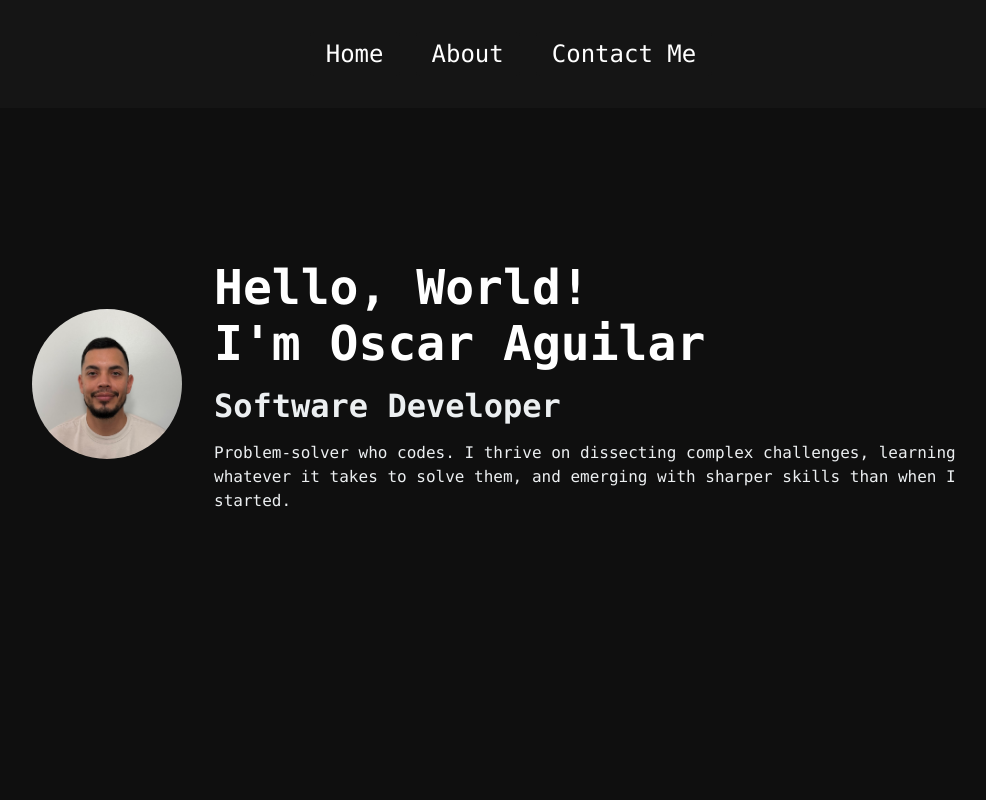
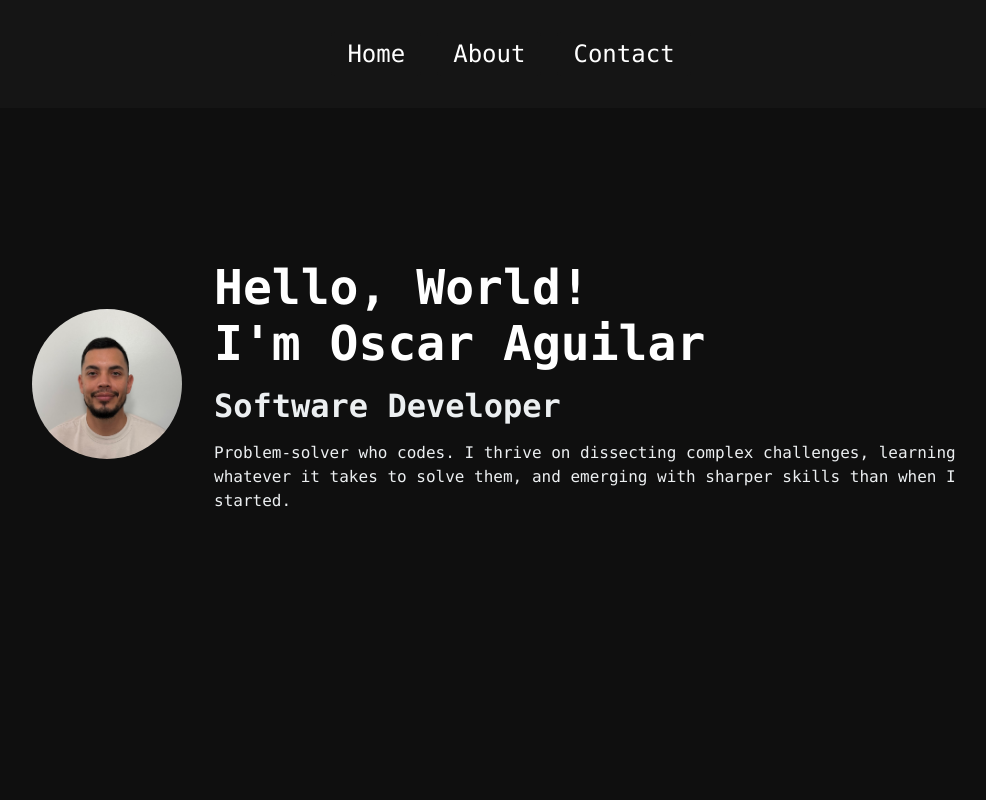
Before and after one commit to oaguilar83/dev-portfolio-frontend, a React (Vite) app: page / in a window 1280 px wide. Shown: the top 800 px of the page, without its empty margins (129-1115 px from the left). Built offline with nearby package versions, Linux system fonts and the light colour scheme; some icons are missing.

Commit message:
fix alignment and shortened nav buttons

```diff
--- a/src/components/home/Home.jsx
+++ b/src/components/home/Home.jsx
@@ -8,7 +8,9 @@ function Home() {
     <section id="home" className={globalStyles.section}>
       <div className={globalStyles.section_content}>
         <div className={styles.image_text_content}>
-          <RoundImage image="images/profile_picture.jpeg" />
+          <div className={styles.image}>
+            <RoundImage image="images/profile_picture.jpeg" />
+          </div>
           <div className={styles.text}>
             <h1 className={styles.text_title}>Hello, World!<br></br>I&#39;m Oscar Aguilar</h1>
             <h2 className={styles.text_subtitle}>Software Developer</h2>
--- a/src/components/home/Home.module.css
+++ b/src/components/home/Home.module.css
@@ -1,3 +1,7 @@
+.image {
+  text-align: center;
+}
+
 .text {
   margin: 1rem;
 }
@@ -36,7 +40,6 @@
       display: flex;
       justify-content: center;
       align-items: center;
-      text-align: left;
     }
   }
 }
--- a/src/components/navbar/Navbar.jsx
+++ b/src/components/navbar/Navbar.jsx
@@ -18,7 +18,7 @@ function Navbar() {
           <button className={styles.navbar_links_button} onClick={() => scrollToSection('about')}>About</button>
         </li>
         <li>
-          <button className={styles.navbar_links_button} onClick={() => scrollToSection('contact')}>Contact Me</button>
+          <button className={styles.navbar_links_button} onClick={() => scrollToSection('contact')}>Contact</button>
         </li>
       </ul>
     </nav>
```
